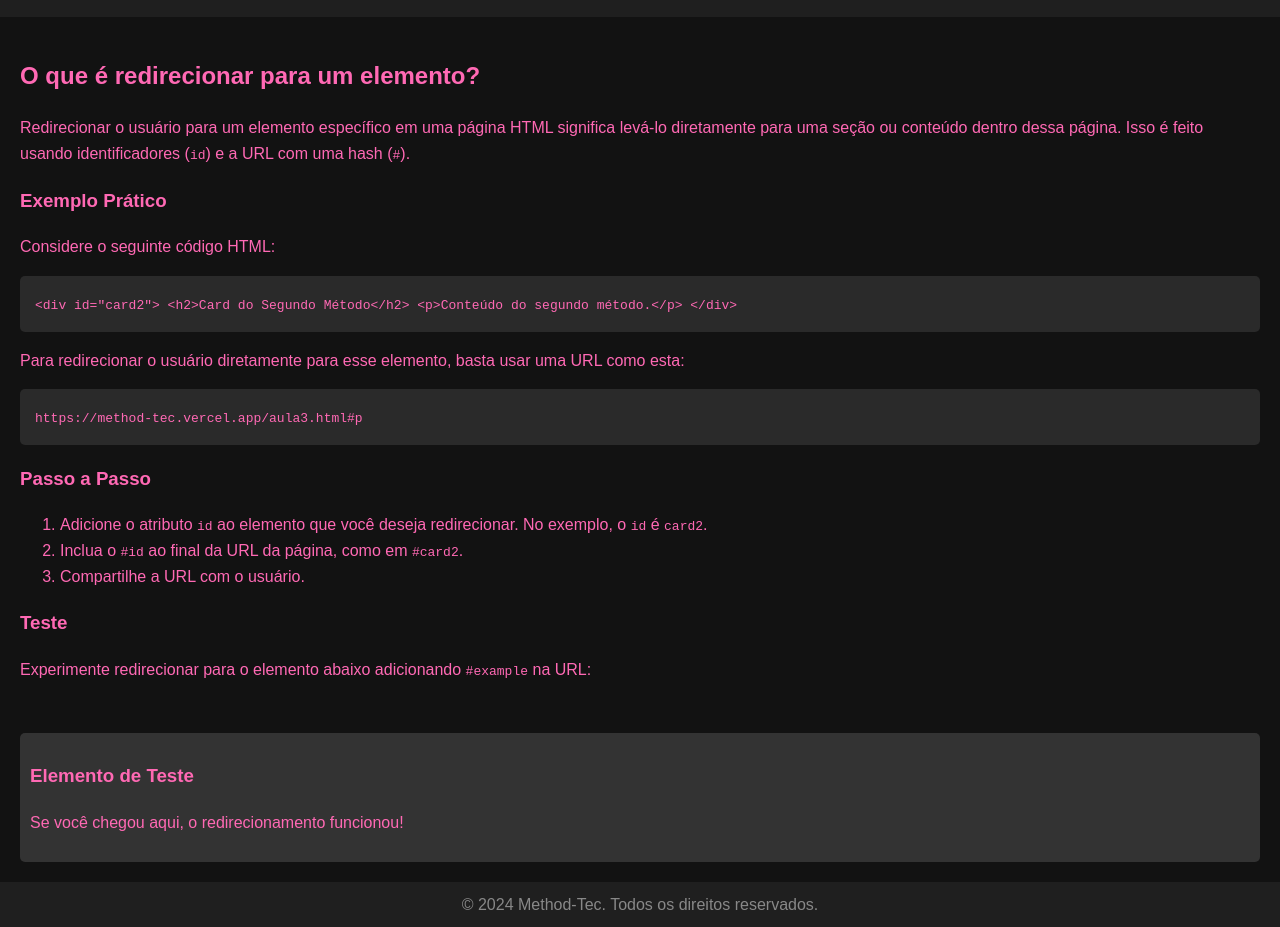
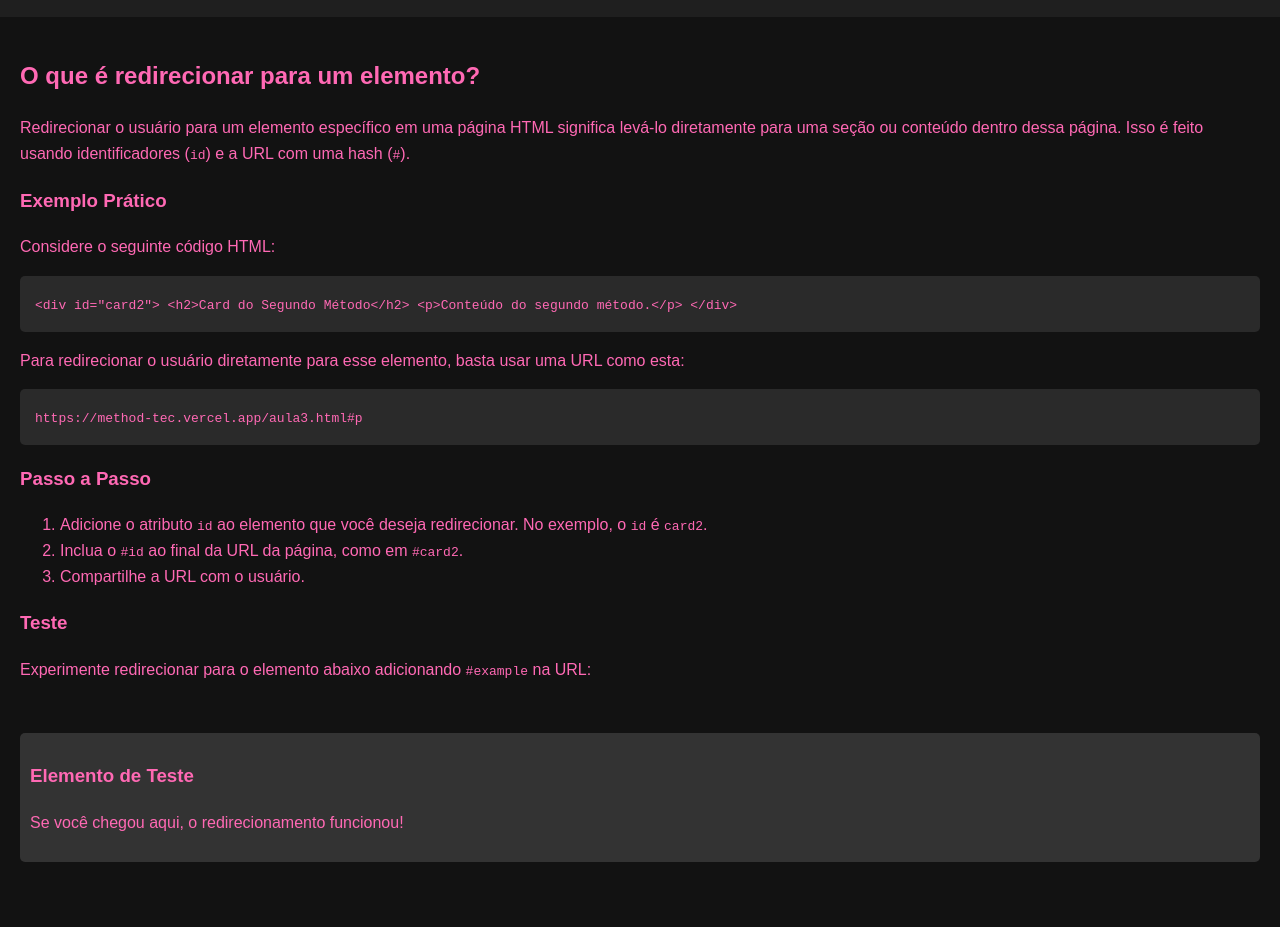
Before and after one commit to cmstudioapps/Method-Tec, a plain HTML site: page aula3.html in a window 1280 px wide. Shown: the part 74-1001 px from the top of the page. After the commit the page ends 956 px from the top, so only its background shows below. Drawn offline with Linux system fonts and the light colour scheme.

Commit message:
Atualizar o aula3.html

```diff
--- a/aula3.html
+++ b/aula3.html
@@ -114,8 +114,6 @@ elemento.style.color = "white"
 
 </script>
 
-    <footer>
-        &copy; 2024 Method-Tec. Todos os direitos reservados.
-    </footer>
+
 </body>
 </html>
```
